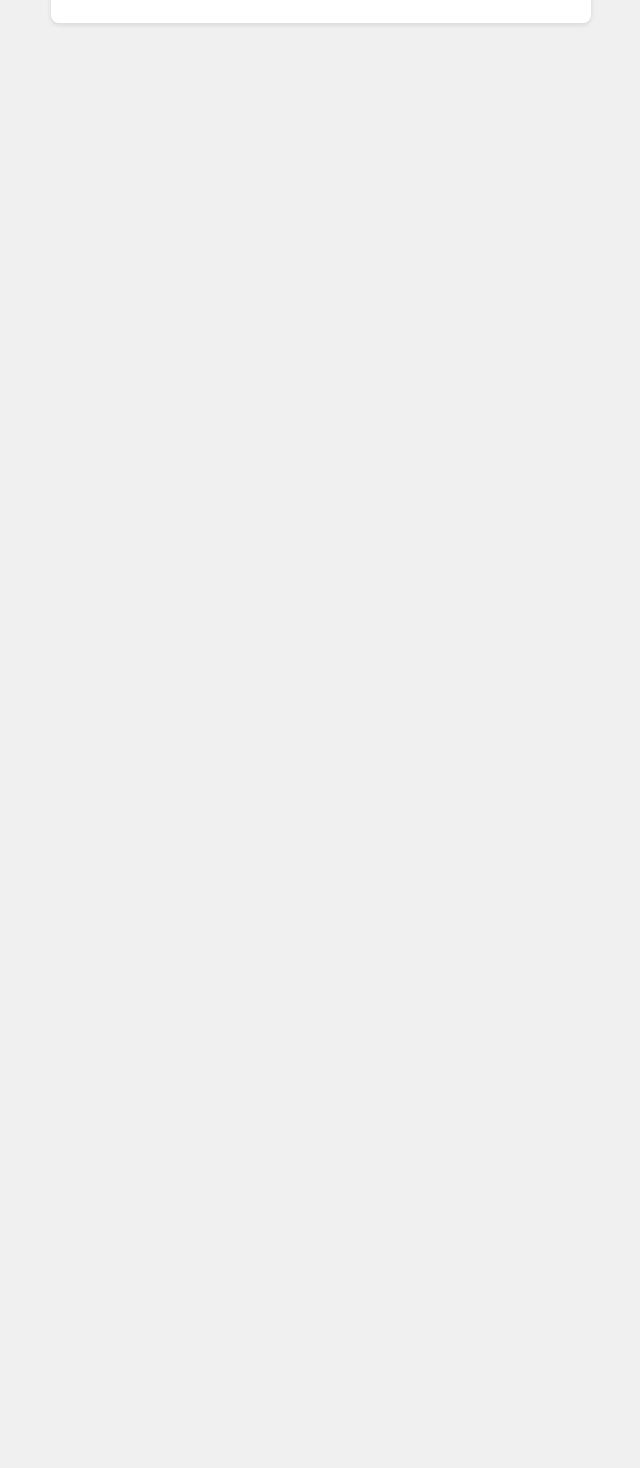
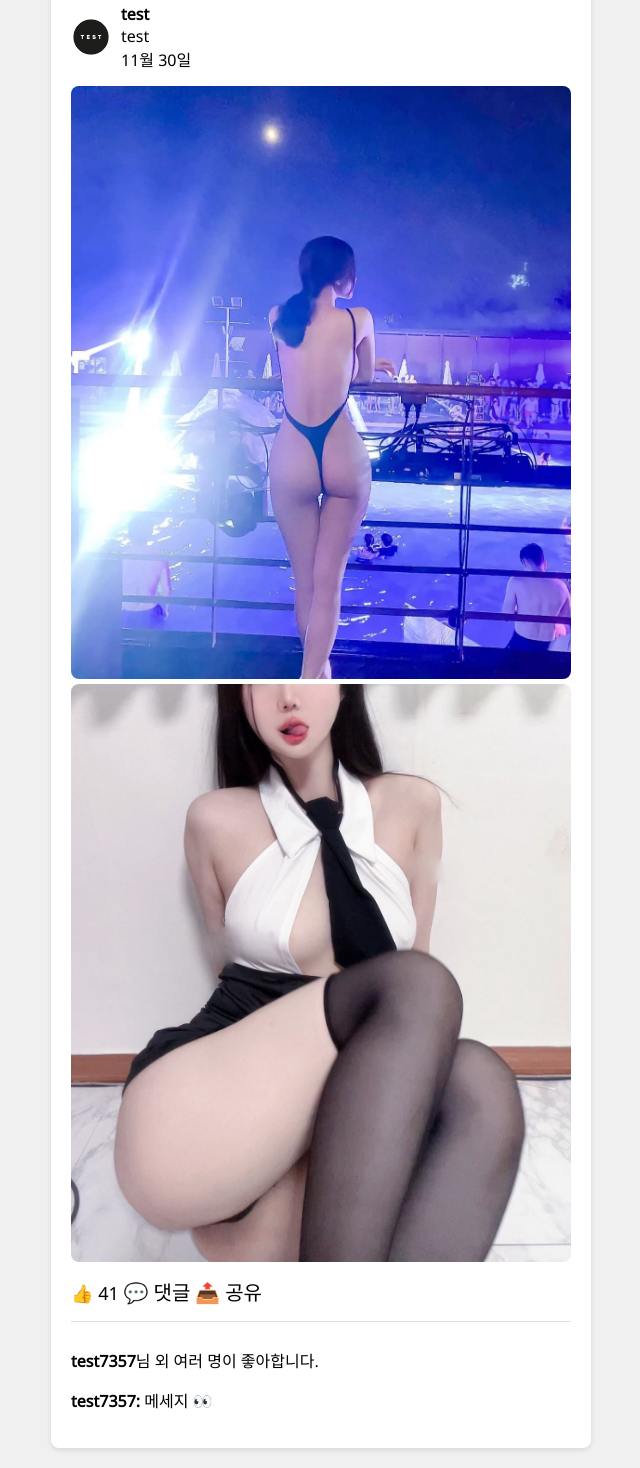
Before and after one commit to 7test357/53xy, a plain HTML site: page 53xy/index.html in a window 1280 px wide. Shown: the part 3591-5059 px from the top of the page, without its empty margins (319-959 px from the left). Before the commit the page ends 3634 px from the top, so only its background shows below. Drawn offline with Linux system fonts and the light colour scheme.

Commit message:
Update index.html

```diff
--- a/53xy/index.html
+++ b/53xy/index.html
@@ -111,6 +111,26 @@
         <p><strong>test7357:</strong> 메세지 👀</p>
     </div>
     <!--3-->
+    <div class="profile-area">
+        <img src="image/profile-pic.jpg" alt="프로필 사진" class="profile-pic">
+        <div>
+            <strong>test</strong><br>
+            <span>test</span><br>
+            <span>11월 30일</span>
+        </div>
+    </div>
+    <img src="image/wow.jpg" alt="게시글 이미지" class="post-image">
+    <img src="image/wow0.jpg" alt="게시글 이미지" class="post-image">
+    <div class="interactions">
+        <span>👍 41</span>
+        <span class="emoji">💬 댓글</span>
+        <span class="emoji">📤 공유</span>
+    </div>
+    <div class="comments">
+        <p><strong>test7357</strong>님 외 여러 명이 좋아합니다.</p>
+        <p><strong>test7357:</strong> 메세지 👀</p>
+    </div>
+    <!--4-->
 </div>
 
 </body>
```
